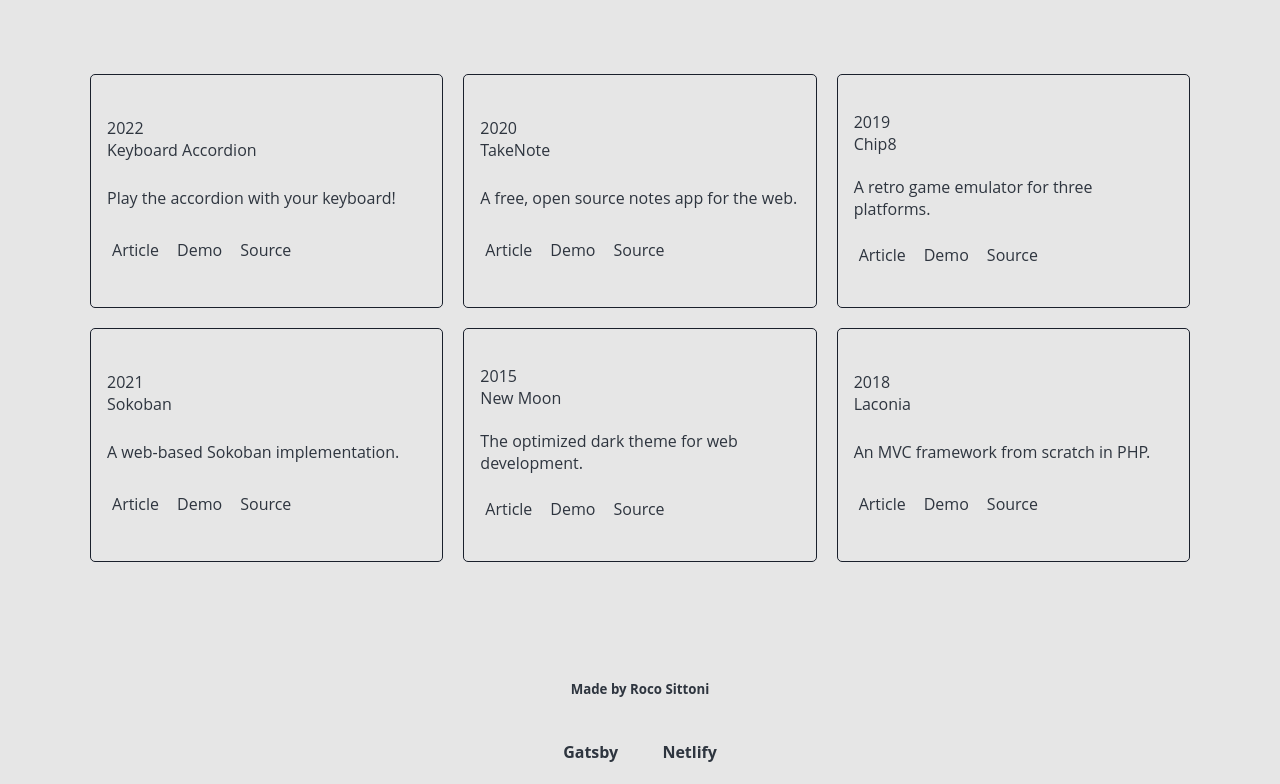
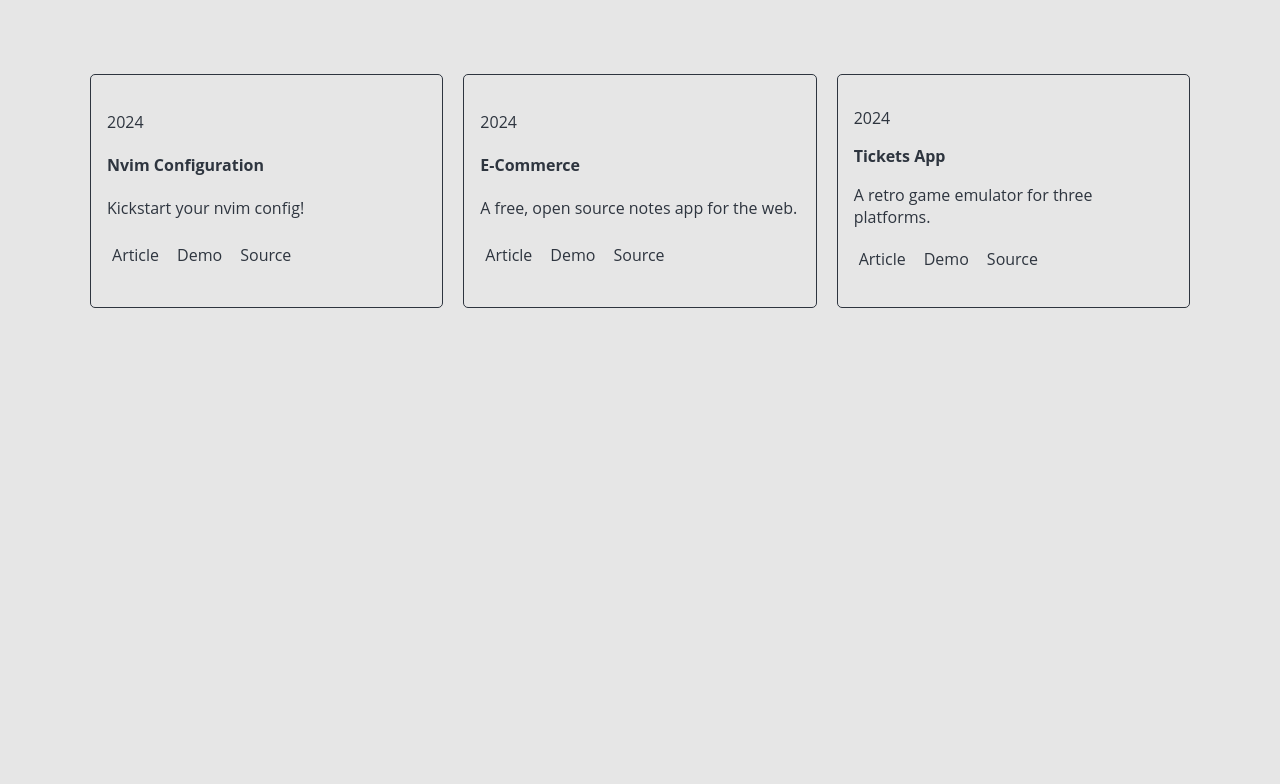
Before and after one commit to rocoSittoni/blog, a Gatsby site: page /projects in a window 1280 px wide. Shown: the part 286-1070 px from the top of the page. After the commit the page ends 800 px from the top, so only its background shows below. Built offline with nearby package versions, Linux system fonts and the light colour scheme; Gatsby itself is replaced by a stand-in of ours.

Commit message:
interface updates

```diff
--- a/src/components/ProjectsList.tsx
+++ b/src/components/ProjectsList.tsx
@@ -26,11 +26,11 @@ const ProjectsList: React.FC<HomeProps> = ({viewAll}) => {
                     projectsList.map(project => {
                         return (
                             <div className="Home__Projects--Card">
-                                <div className='Home__Projects--Card--Title'>
                                 <div className='Home__Projects--Card--Year'>
                                     {project.date}
                                 </div>
-                                {project.name}
+                                <div className='Home__Projects--Card--Title'>
+                                    {project.name}
                                 </div>
                                 <div className='Home__Projects--Card-Description'>
                                     {project.tagline}
--- a/src/components/footer.tsx
+++ b/src/components/footer.tsx
@@ -3,11 +3,7 @@ import React from 'react'
 const footer = () => {
   return (
     <div className='Footer'>
-        <h5>Made by Roco Sittoni</h5>
-        <div className='Footer__Icons'>
-          <h4>Gatsby</h4>
-          <h4>Netlify</h4>
-        </div>
+        <div>Made by Roco Sittoni</div>
     </div>
   )
 }
--- a/src/components/layout.tsx
+++ b/src/components/layout.tsx
@@ -33,7 +33,7 @@ const Layout: React.FC<Props> = ({ children }) => {
     <div className="Layout">
       <Navigation onUpdateTheme={(value: boolean) => {onUpdateTheme(value)}} isDark={isDark} />
       {children}
-      <Footer />
+      {/* <Footer /> */}
     </div>
   )
 }
--- a/src/data/projectsList.tsx
+++ b/src/data/projectsList.tsx
@@ -2,54 +2,27 @@ import { Project } from "../interfaces/project.interface"
 
 export const projectsList: Project[] = [
     {
-      name: 'Keyboard Accordion',
-      date: '2022',
-      slug: 'accordion',
-      tagline: 'Play the accordion with your keyboard!',
-      url: 'https://www.keyboardaccordion.com',
-      writeup: '/musical-instrument-web-audio-api',
+      name: 'Nvim Configuration',
+      date: '2024',
+      tagline: 'Kickstart your nvim config!',
+      url: 'https://github.com/rocoSittoni',
+      writeup: '/kickstart-nvim-configuration',
       highlight: true,
     },
     {
-      name: 'TakeNote',
-      date: '2020',
-      slug: 'takenote',
+      name: 'E-Commerce',
+      date: '2024',
       tagline: 'A free, open source notes app for the web.',
-      url: 'https://takenote.dev',
-      writeup: '/building-takenote',
+      url: 'https://github.com/rocoSittoni',
+      writeup: '/e-commerce',
       highlight: true,
     },
     {
-      name: 'Chip8',
-      date: '2019',
-      slug: 'chip8',
+      name: 'Tickets App',
+      date: '2024',
       tagline: 'A retro game emulator for three platforms.',
-      url: 'https://taniarascia.github.io/chip8',
-      writeup: '/writing-an-emulator-in-javascript-chip8',
+      url: 'https://github.com/rocoSittoni',
+      writeup: '/tickets-app',
       highlight: true,
     },
-    {
-      name: 'Sokoban',
-      date: '2021',
-      slug: 'sokoban',
-      tagline: 'A web-based Sokoban implementation.',
-      url: 'https://taniarascia.github.io/sokoban',
-      writeup: '/sokoban-game',
-      highlight: true,
-    },
-    {
-      name: 'New Moon',
-      date: '2015',
-      slug: 'new-moon',
-      tagline: 'The optimized dark theme for web development.',
-      url: 'https://taniarascia.github.io/new-moon',
-      highlight: true,
-    },
-    {
-      name: 'Laconia',
-      date: '2018',
-      slug: 'laconia',
-      tagline: 'An MVC framework from scratch in PHP.',
-      url: 'https://laconia.dev',
-    },
   ]
--- a/src/interfaces/project.interface.ts
+++ b/src/interfaces/project.interface.ts
@@ -1,7 +1,7 @@
 export interface Project {
     name: string
     date: string
-    slug: string
+    // slug: string
     tagline: string
     url?: string
     writeup?: string
--- a/src/pages/index.tsx
+++ b/src/pages/index.tsx
@@ -32,8 +32,6 @@ const Home: React.FC<HomeProps> = ({ data }) => {
         <div className="Home__Header">
           <div className="Home__Left">
             <h1 className="Home__Title">Hi, I'm Roco!</h1>
-            {/* &#x1F680; */}
-            {/* <p className="Home__Subtitle">Welcome to my lab. 🧪</p> */}
             <p className="Home__Description">
               I'm a software developer focused on working with challenging projects while having fun.
               This is the place where i share the stuff that i create and write.
--- a/src/styles/index.scss
+++ b/src/styles/index.scss
@@ -26,7 +26,7 @@ body.dark {
     --color-background: #000213;
     // --color-background: rgb(0 17 25);
     --color-primary: #CD104D;
-    --color-text: #ffffff;
+    --color-text: #ffffffdc;
     --color-text-light: #b1b1b1;
     --color-heading: #DFDFDE;
     --color-heading-black: #EDEDED;
@@ -195,24 +195,25 @@ body.light {
         margin: 0;
     }
     &--Content {
-        margin-top: 2rem;
+        margin: 2rem 0 2rem 0;
     }
     &--Post {
         &-Title {
-            margin: 0.8rem 0 0 0;
-            color: var(--color-text)
+            margin: 1rem 0 0 0;
+            color: var(--color-text);
+            font-size: 1em;
         }
         &-Row {
             display: flex;
             align-items: baseline;
             justify-content: space-between;
-            padding-bottom: 2px;
-            padding-top: 3px;
-            border-bottom: 1px solid rgba(128, 128, 128, 0.616);
+            padding-bottom: 3px;
+            padding-top: 4px;
+            border-bottom: 1px solid rgba(128, 128, 128, 0.28);
         }
         &-Date {
             margin: 0;
-            color: var(--color-text-light);
+            color: var(--color-text);
         }
     }
 }
@@ -238,7 +239,7 @@ body.light {
         // color: #333;
         // background: none;
         // background: #9ed4e9;
-        border: 1px solid var(--color-heading);
+        border: 1px solid var(--color-text);
         &--Title {
             width: 100%;
             margin: 0;
@@ -273,8 +274,12 @@ body.light {
         width: 300px;
         height: 200px;
         flex-grow: 2;
-        border: 1px solid var(--color-heading);
+        border: 1px solid var(--color-text);
         border-radius: 5px;
+        &--Title {
+            font-weight: bold;
+            color: var(--color-text);
+        }
     }
     &--Header {
         display: flex;
@@ -282,8 +287,7 @@ body.light {
         align-items: center;
     }
     &--Title {
-        // position: relative;
-        // top: 4.6rem;
+
     }
     &--Card-Actions {
         width: 100%;
@@ -305,20 +309,13 @@ body.light {
     }
 }
 
-.Footer {
-    width: 100%;
-    height: 60px;
-    display: flex;
-    justify-content: space-evenly;
-    align-items: center;
-    flex-direction: column;
-    &__Icons {
-        display: flex;
-        flex-direction: row;
-        width: 22%;
-        justify-content: space-evenly;
-    }
-}
+// .Footer {
+//     width: 100%;
+//     height: 60px;
+//     display: flex;
+//     justify-content: center;
+//     align-items: center;
+// }
 
 @media screen and (min-width: 700px) {
     .Navigation__Home {
```
